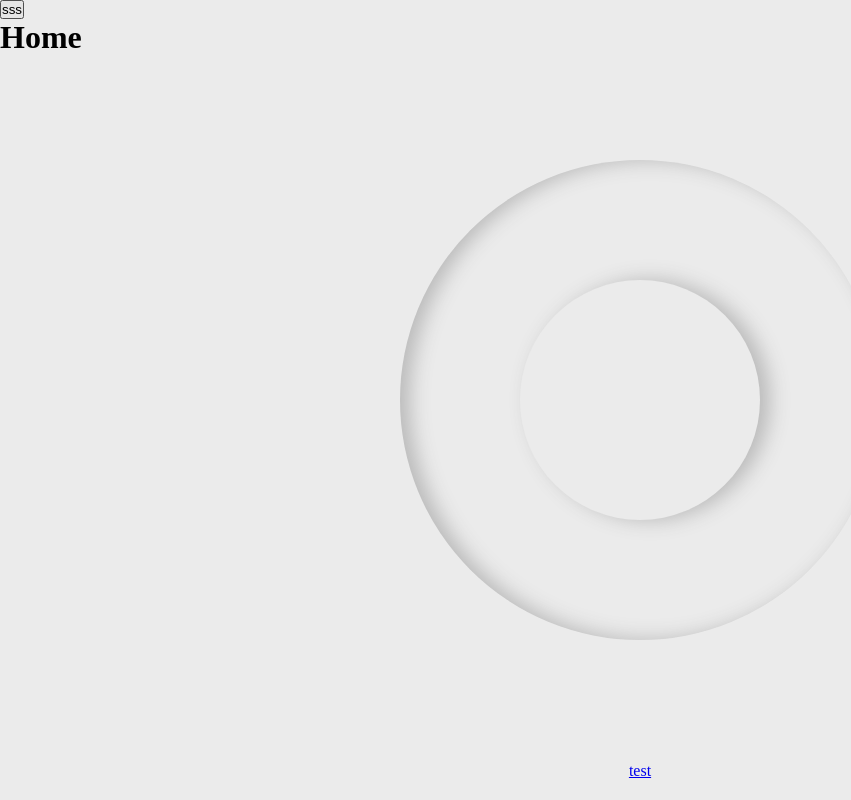
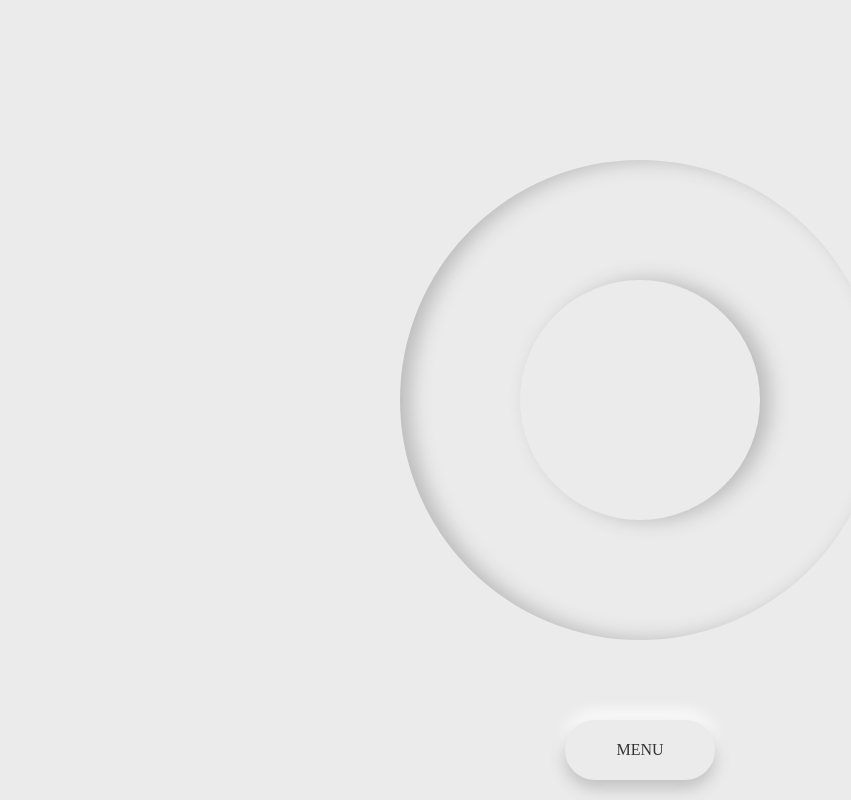
Before and after one commit to ujon/ujon-frontend-react, a React (Create React App) app: page / in a window 1280 px wide. Shown: the whole page, without its empty margins (0-851 px from the left). Built offline with nearby package versions, Linux system fonts and the light colour scheme.

Commit message:
feature: Create {CapsuleButton}

```diff
--- /dev/null
+++ b/src/components/button/CapsuleButton.js
@@ -0,0 +1,65 @@
+import React, { useState } from "react";
+import PropTypes from "prop-types";
+
+// Style
+import styled from "styled-components";
+
+const CapsuleButtonContainer = styled.div`
+  display: flex;
+  align-items: center;
+  justify-content: center;
+  user-select: none;
+  width: ${(props) => props.width}px;
+  height: ${(props) => props.height}px;
+  border-radius: 50px;
+  box-shadow: ${(props) => {
+    if (props.active) {
+      return "inset 0 8px 16px #c0c0c0, inset 0 -8px 16px #ffffff";
+    } else {
+      return "0 8px 16px #c0c0c0, 0 -8px 16px #ffffff";
+    }
+  }};
+  color: ${(props) => {
+    return props.active
+      ? props.activeColor || props.theme.colors.bgShadow
+      : props.color || props.theme.colors.black;
+  }};
+`;
+
+const CapsuleButton = (props) => {
+  const [isActive, setIsActive] = useState(false);
+  const onClick = () => {
+    setIsActive(!isActive);
+  };
+
+  return (
+    <CapsuleButtonContainer
+      width={props.width}
+      height={props.height}
+      color={props.color}
+      activeColor={props.activeColor}
+      active={isActive}
+      onClick={() => {
+        props.onClick();
+        onClick();
+      }}
+    >
+      {props.children}
+    </CapsuleButtonContainer>
+  );
+};
+
+CapsuleButton.propTypes = {
+  width: PropTypes.oneOfType([PropTypes.string, PropTypes.number]),
+  height: PropTypes.oneOfType([PropTypes.string, PropTypes.number]),
+  color: PropTypes.string,
+  activeColor: PropTypes.string,
+  onClick: PropTypes.func,
+};
+CapsuleButton.defaultProps = {
+  width: 100,
+  height: 50,
+  onClick: () => {},
+};
+
+export default CapsuleButton;
--- /dev/null
+++ b/src/components/button/CustomButtons.js
@@ -0,0 +1,3 @@
+import CapsuleButton from "./CapsuleButton";
+
+export { CapsuleButton };
--- a/src/components/pages/Home.js
+++ b/src/components/pages/Home.js
@@ -1,6 +1,7 @@
-import React, { Fragment, useState } from "react";
+import React, { useState } from "react";
 import { Link } from "react-router-dom";
 import Circle from "../deco/Circle";
+import { CapsuleButton } from "../button/CustomButtons";
 
 // Style
 import styled from "styled-components";
@@ -8,7 +9,6 @@ import styled from "styled-components";
 const HomeContainer = styled.div`
   height: 100vh;
   overflow: hidden;
-  /* color: ${(props) => (props.active ? "blue" : "yellow")}; */
   background: ${(props) => props.theme.colors.bg};
 `;
 const HomeFooter = styled.div`
@@ -19,18 +19,13 @@ const HomeFooter = styled.div`
 `;
 
 const Home = () => {
-  const [isActive, setIsActive] = useState(false);
-  const d = () => {
-    setIsActive(!isActive);
-    console.log(isActive);
-  };
   return (
-    <HomeContainer active={isActive}>
-      <button onClick={d}>sss</button>
-      <h1>Home</h1>
+    <HomeContainer>
       <Circle />
       <HomeFooter>
-        <Link to="/test">test</Link>
+        <CapsuleButton width="150" height="60">
+          MENU
+        </CapsuleButton>
       </HomeFooter>
     </HomeContainer>
   );
```
